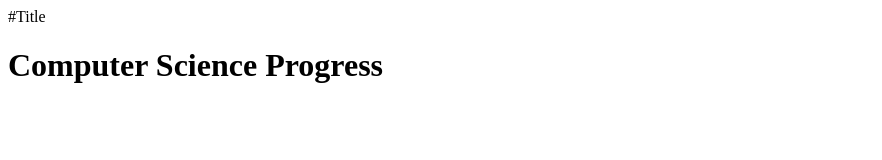
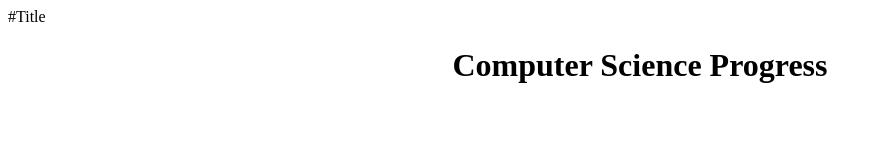
Before and after one commit to gfetisoff/progress, a plain HTML site: page index.html in a window 1280 px wide. Shown: the whole page, without its empty margins (0-882 px from the left). Drawn offline with Linux system fonts and the light colour scheme.

Commit message:
Update index.html

```diff
--- a/index.html
+++ b/index.html
@@ -1,2 +1,2 @@
 #Title
-<h1>Computer Science Progress</h1> <Center>
+<Center> <h1>Computer Science Progress</h1>
```
